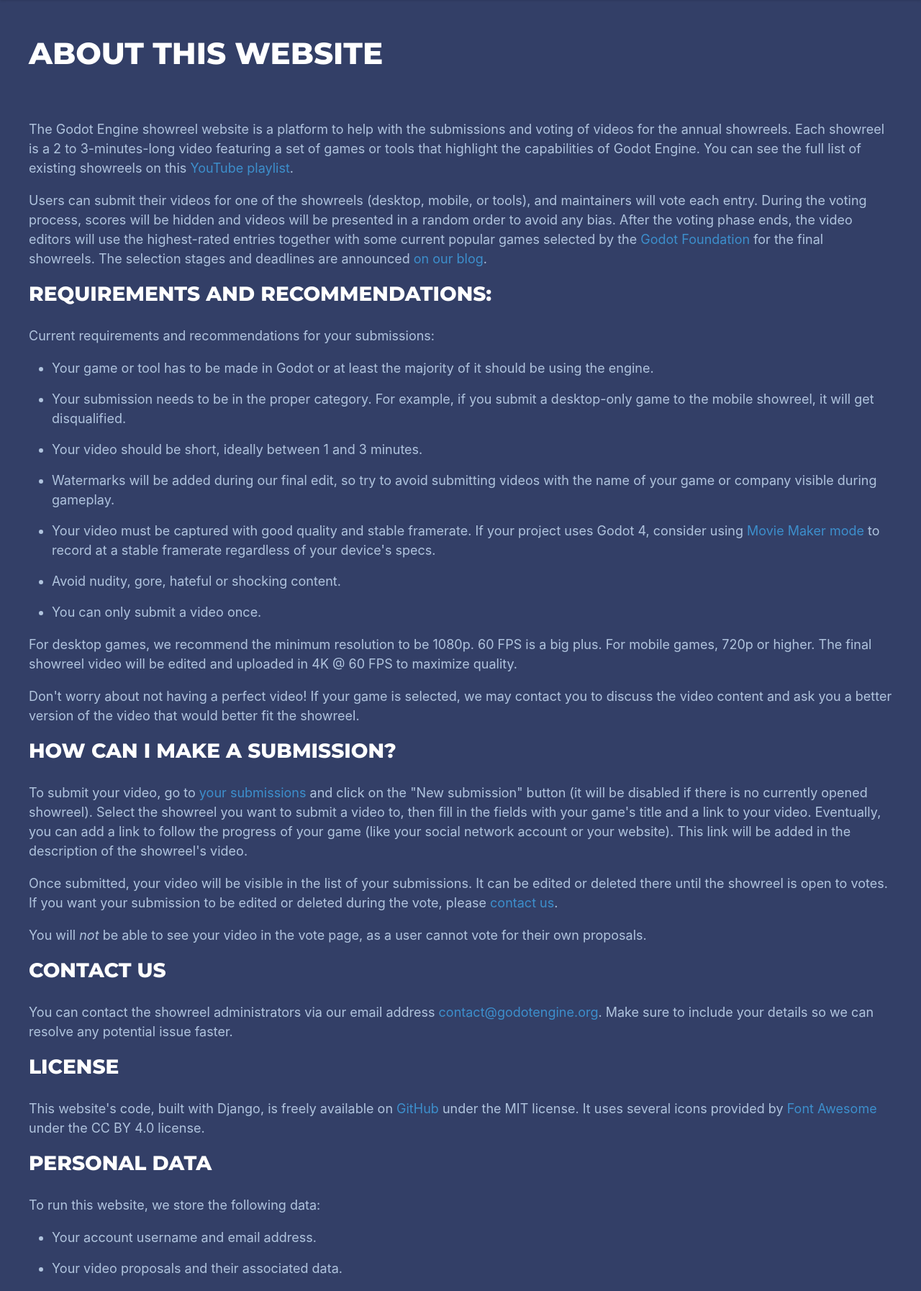
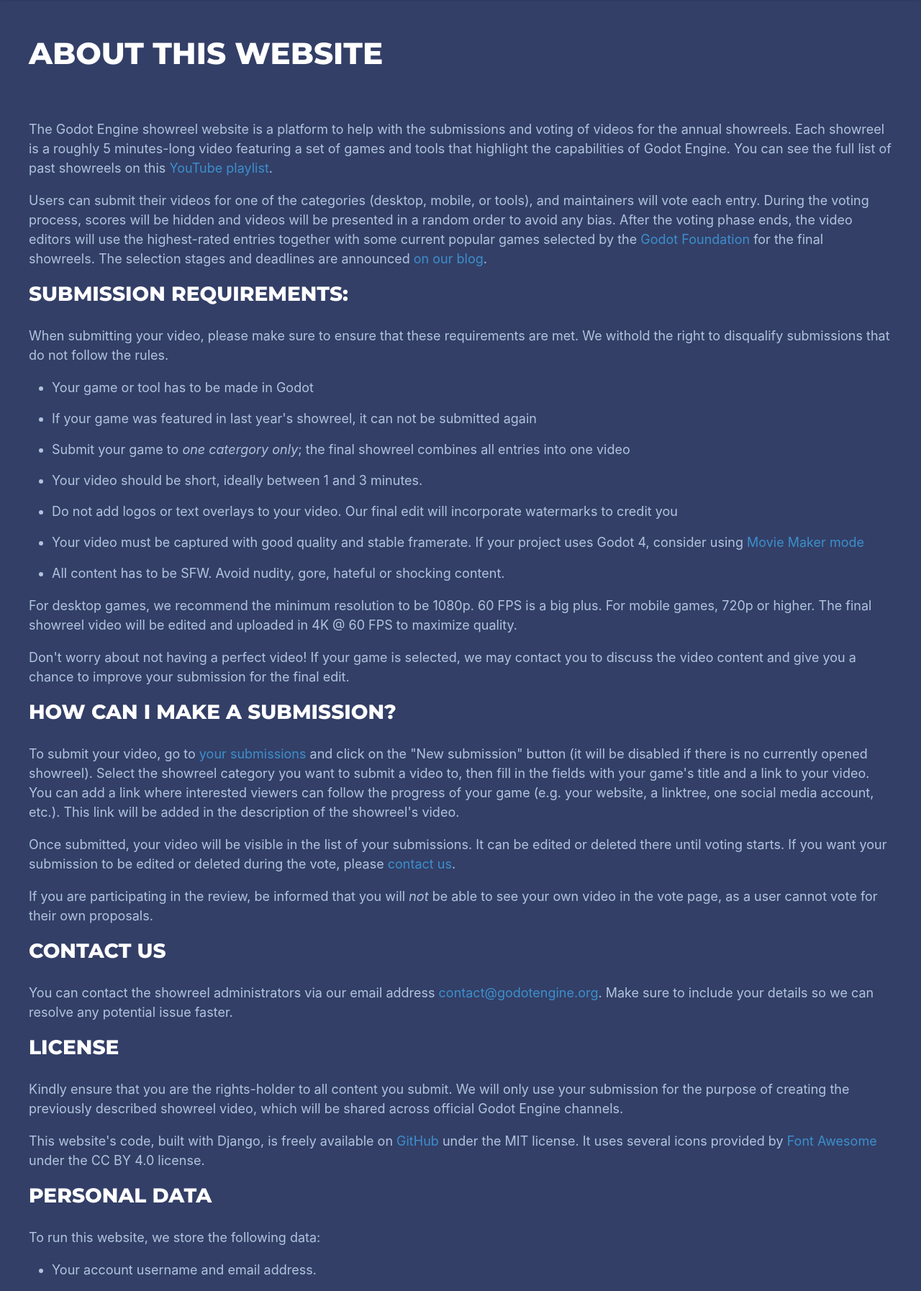
Before and after one commit to godotengine/godot-showreel-voting, a Django app: page /about in a window 1280 px wide. Shown: the part 64-1858 px from the top of the page at 72% size. Run offline with Django 3.2, Linux system fonts and the light colour scheme; data that the repository does not hold is empty.

Commit message:
Update about.html
More succint requirements, legalese, minor language fixes.

```diff
--- a/vote/templates/vote/about.html
+++ b/vote/templates/vote/about.html
@@ -6,26 +6,26 @@
 
 {% block content %}
 <p>
-    The Godot Engine showreel website is a platform to help with the submissions and voting of videos for the annual showreels. Each showreel is a 2 to 3-minutes-long video featuring a set of games or tools that highlight the capabilities of Godot Engine. You can see the full list of existing showreels on this <a href="https://www.youtube.com/playlist?list=PLeG_dAglpVo6EpaO9A1nkwJZOwrfiLdQ8">YouTube playlist</a>.
+    The Godot Engine showreel website is a platform to help with the submissions and voting of videos for the annual showreels. Each showreel is a roughly 5 minutes-long video featuring a set of games and tools that highlight the capabilities of Godot Engine. You can see the full list of past showreels on this <a href="https://youtube.com/playlist?list=PLeG_dAglpVo6EpaO9A1nkwJZOwrfiLdQ8">YouTube playlist</a>.
 </p>
 
 <p>
-    Users can submit their videos for one of the showreels (desktop, mobile, or tools), and maintainers will vote each entry. During the voting process, scores will be hidden and videos will be presented in a random order to avoid any bias. After the voting phase ends, the video editors will use the highest-rated entries together with some current popular games selected by the <a href="https://godot.foundation">Godot Foundation</a> for the final showreels. The selection stages and deadlines are announced <a href="https://godotengine.org/blog/">on our blog</a>.
+    Users can submit their videos for one of the categories (desktop, mobile, or tools), and maintainers will vote each entry. During the voting process, scores will be hidden and videos will be presented in a random order to avoid any bias. After the voting phase ends, the video editors will use the highest-rated entries together with some current popular games selected by the <a href="https://godot.foundation">Godot Foundation</a> for the final showreels. The selection stages and deadlines are announced <a href="https://godotengine.org/blog/">on our blog</a>.
 </p>
 
-<h3 id="requirements-and-recommendations">Requirements and recommendations:</h3>
+<h3 id="requirements-and-recommendations">Submission requirements:</h3>
 <p>
-    Current requirements and recommendations for your submissions:
+    When submitting your video, please make sure to ensure that these requirements are met. We withold the right to disqualify submissions that do not follow the rules.
 </p>
 
 <ul>
-    <li>Your game or tool has to be made in Godot or at least the majority of it should be using the engine.</li>
-    <li>Your submission needs to be in the proper category. For example, if you submit a desktop-only game to the mobile showreel, it will get disqualified.</li>
+    <li>Your game or tool has to be made in Godot</li>
+    <li>If your game was featured in last year's showreel, it can not be submitted again</li>
+    <li>Submit your game to <em>one catergory only</em>; the final showreel combines all entries into one video</li>
     <li>Your video should be short, ideally between 1 and 3 minutes.</li>
-    <li>Watermarks will be added during our final edit, so try to avoid submitting videos with the name of your game or company visible during gameplay.</li>
-    <li>Your video must be captured with good quality and stable framerate. If your project uses Godot 4, consider using <a href="https://docs.godotengine.org/en/latest/tutorials/animation/creating_movies.html">Movie Maker mode</a> to record at a stable framerate regardless of your device's specs.</li>
-    <li>Avoid nudity, gore, hateful or shocking content.</li>
-    <li>You can only submit a video once.</li>
+    <li>Do not add logos or text overlays to your video. Our final edit will incorporate watermarks to credit you</li>
+    <li>Your video must be captured with good quality and stable framerate. If your project uses Godot 4, consider using <a href="https://docs.godotengine.org/en/latest/tutorials/animation/creating_movies.html">Movie Maker mode</a></li>
+    <li>All content has to be SFW. Avoid nudity, gore, hateful or shocking content.</li>
 </ul>
 
 <p>
@@ -33,23 +33,23 @@
 </p>
 
 <p>
-    Don't worry about not having a perfect video! If your game is selected, we may contact you to discuss the video content and ask you a better version of the video that would better fit the showreel.
+    Don't worry about not having a perfect video! If your game is selected, we may contact you to discuss the video content and give you a chance to improve your submission for the final edit.
 </p>
 
 <h3 id="how-to">How can I make a submission?</h3>
 <p>
     To submit your video, go to <a href="{% url 'submissions' %}">your submissions</a> and click on the "New submission" button (it will be disabled if there is no currently opened showreel).
-    Select the showreel you want to submit a video to, then fill in the fields with your game's title and a link to your video. Eventually, you can add a link to follow the progress of your game (like your social network account or your website).
+    Select the showreel category you want to submit a video to, then fill in the fields with your game's title and a link to your video. You can add a link where interested viewers can follow the progress of your game (e.g. your website, a linktree, one social media account, etc.).
     This link will be added in the description of the showreel's video.
 </p>
 
 <p>
-    Once submitted, your video will be visible in the list of your submissions. It can be edited or deleted there until the showreel is open to votes.
+    Once submitted, your video will be visible in the list of your submissions. It can be edited or deleted there until voting starts.
     If you want your submission to be edited or deleted during the vote, please <a href="#contact_us">contact us</a>.
 </p>
 
 <p>
-    You will <em>not</em> be able to see your video in the vote page, as a user cannot vote for their own proposals.
+    If you are participating in the review, be informed that you will <em>not</em> be able to see your own video in the vote page, as a user cannot vote for their own proposals.
 </p>
 
 <h3 id="contact_us">Contact us</h3>
@@ -59,6 +59,8 @@
 </p>
 
 <h3>License</h3>
+<p>
+    Kindly ensure that you are the rights-holder to all content you submit. We will only use your submission for the purpose of creating the previously described showreel video, which will be shared across official Godot Engine channels.
 <p>
     This website's code, built with Django, is freely available on <a href="https://github.com/groud/godot-showreel-voting">GitHub</a> under the MIT license.
     It uses several icons provided by <a href="https://fontawesome.com/">Font Awesome</a> under the CC BY 4.0 license.
```
